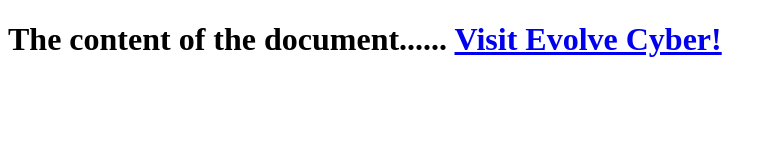
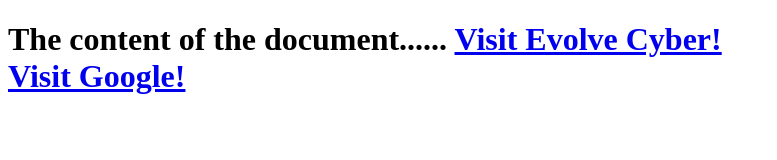
Before and after one commit to elansabirov/cat_website, a plain HTML site: page index.html in a window 1280 px wide. Shown: the whole page, without its empty margins (0-777 px from the left). Drawn offline with Linux system fonts and the light colour scheme.

Commit message:
Update index.html

```diff
--- a/index.html
+++ b/index.html
@@ -4,8 +4,9 @@
   <title> Evolve Cyber </title>
 </head>
 <body>
-<h1>
-  The content of the document...... </h>
-<a href="https://evolvecyber.com">Visit Evolve Cyber!</a>
+<h1> The content of the document...... </h>
+<a href="https://evolvecyber.com">Visit Evolve Cyber!</a> <br />
+<p1><a href="https://google.com">Visit Google!</a></p1>
+
   </body>
 </html>
```
